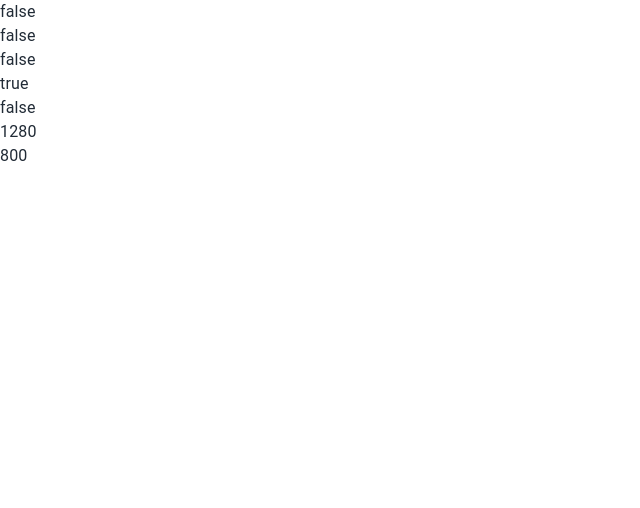
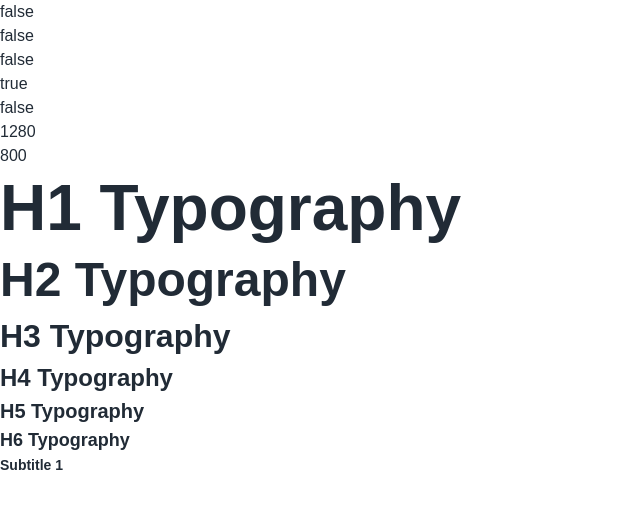
Before and after one commit to my-knowledge-base-123/react-mui-initialisation, a React (Vite) app: page / in a window 1280 px wide. Shown: the top 508 px of the page, without its empty margins (0-640 px from the left). Built offline with nearby package versions, Linux system fonts and the light colour scheme.

Commit message:
Custom typography theme options

```diff
--- a/src/pages/dashboard/DashboardPage.tsx
+++ b/src/pages/dashboard/DashboardPage.tsx
@@ -1,5 +1,6 @@
 import React from 'react'
 import useScreenSize from '@/hooks/useScreenSize'
+import { Typography } from '@mui/material'
 
 const DashboardPage = (): JSX.Element => {
   const { isMobile, isTablet, isLaptop, isDesktop, isTV, size: screenSize } = useScreenSize()
@@ -13,6 +14,13 @@ const DashboardPage = (): JSX.Element => {
       <div>{String(isTV)}</div>
       <div>{String(screenSize.width)}</div>
       <div>{String(screenSize.height)}</div>
+      <Typography variant={'h1'}>H1 Typography</Typography>
+      <Typography variant={'h2'}>H2 Typography</Typography>
+      <Typography variant={'h3'}>H3 Typography</Typography>
+      <Typography variant={'h4'}>H4 Typography</Typography>
+      <Typography variant={'h5'}>H5 Typography</Typography>
+      <Typography variant={'h6'}>H6 Typography</Typography>
+      <Typography variant={'subtitle2'}>Subtitle 1</Typography>
     </div>
   )
 }
--- a/src/theme/index.tsx
+++ b/src/theme/index.tsx
@@ -6,6 +6,7 @@ import { CssBaseline } from '@mui/material'
 import GlobalStyles from './globalStyles'
 import palette from './palette'
 import breakpoints from './breakpoints'
+import typography from '@/theme/typography'
 
 interface ThemeProviderProps {
   children?: React.ReactNode
@@ -16,7 +17,7 @@ const ThemeProvider: React.FC<ThemeProviderProps> = ({ children }) => {
     () => ({
       palette: palette('light'),
       breakpoints,
-      typography: {},
+      typography: typography(breakpoints),
       zIndex: {},
       transitions: {},
       components: {}
--- /dev/null
+++ b/src/theme/typography.ts
@@ -0,0 +1,139 @@
+import { TypographyOptions } from '@mui/material/styles/createTypography'
+import { BreakpointsOptions } from '@mui/material'
+
+const BASE_FONTSIZE: number = 16
+const FONT_PRIMARY = 'Public Sans, sans-serif' // Google Font
+// const FONT_SECONDARY = 'CircularStd, sans-serif'; // Local Font
+
+/*
+const remToPx = (value: string): number => {
+  return Math.round(parseFloat(value) * BASE_FONTSIZE)
+}
+*/
+
+const pxToRem = (value: number): string => {
+  return `${value / BASE_FONTSIZE}rem`
+}
+
+const typography = (breakpoints: BreakpointsOptions): TypographyOptions => {
+  // Compute responsive font size.
+  const responsiveFontSizes = (tablet?: number, laptop?: number, desktop?: number, tv?: number): object => {
+    const tabletFontSize =
+      tablet != null
+        ? {
+            [`@media (min-width:${breakpoints.values?.tablet ?? 600}px)`]: {
+              fontSize: pxToRem(tablet)
+            }
+          }
+        : {}
+
+    const laptopFontSize =
+      laptop != null
+        ? {
+            [`@media (min-width:${breakpoints.values?.laptop ?? 900}px)`]: {
+              fontSize: pxToRem(laptop)
+            }
+          }
+        : {}
+
+    const desktopFontSize =
+      desktop != null
+        ? {
+            [`@media (min-width:${breakpoints.values?.desktop ?? 1200}px)`]: {
+              fontSize: pxToRem(desktop)
+            }
+          }
+        : {}
+
+    const tvFontSize =
+      tv != null
+        ? {
+            [`@media (min-width:${breakpoints.values?.tv ?? 1536}px)`]: {
+              fontSize: pxToRem(tv)
+            }
+          }
+        : {}
+
+    return { ...tabletFontSize, ...laptopFontSize, ...desktopFontSize, ...tvFontSize }
+  }
+
+  return {
+    fontFamily: FONT_PRIMARY,
+    fontWeightRegular: 400,
+    fontWeightMedium: 600,
+    fontWeightBold: 700,
+    fontSize: BASE_FONTSIZE,
+    h1: {
+      fontWeight: 800,
+      lineHeight: 80 / 64,
+      fontSize: pxToRem(40),
+      ...responsiveFontSizes(52, 58, 64, 68)
+    },
+    h2: {
+      fontWeight: 800,
+      lineHeight: 64 / 48,
+      fontSize: pxToRem(32),
+      ...responsiveFontSizes(40, 44, 48, 52)
+    },
+    h3: {
+      fontWeight: 700,
+      lineHeight: 1.5,
+      fontSize: pxToRem(24),
+      ...responsiveFontSizes(26, 30, 32, 36)
+    },
+    h4: {
+      fontWeight: 700,
+      lineHeight: 1.5,
+      fontSize: pxToRem(20),
+      ...responsiveFontSizes(20, 24, 24, 26)
+    },
+    h5: {
+      fontWeight: 700,
+      lineHeight: 1.5,
+      fontSize: pxToRem(18),
+      ...responsiveFontSizes(19, 20, 20, 22)
+    },
+    h6: {
+      fontWeight: 700,
+      lineHeight: 28 / 18,
+      fontSize: pxToRem(17),
+      ...responsiveFontSizes(18, 18, 18, 18)
+    },
+    subtitle1: {
+      fontWeight: 600,
+      lineHeight: 1.5,
+      fontSize: pxToRem(16)
+    },
+    subtitle2: {
+      fontWeight: 600,
+      lineHeight: 22 / 14,
+      fontSize: pxToRem(14)
+    },
+    body1: {
+      lineHeight: 1.5,
+      fontSize: pxToRem(16)
+    },
+    body2: {
+      lineHeight: 22 / 14,
+      fontSize: pxToRem(14)
+    },
+    caption: {
+      lineHeight: 1.5,
+      fontSize: pxToRem(12)
+    },
+    overline: {
+      fontWeight: 700,
+      lineHeight: 1.5,
+      fontSize: pxToRem(12),
+      textTransform: 'uppercase'
+    },
+    button: {
+      fontWeight: 700,
+      lineHeight: 24 / 14,
+      fontSize: pxToRem(14),
+      textTransform: 'capitalize'
+    }
+  }
+}
+
+export default typography
```
